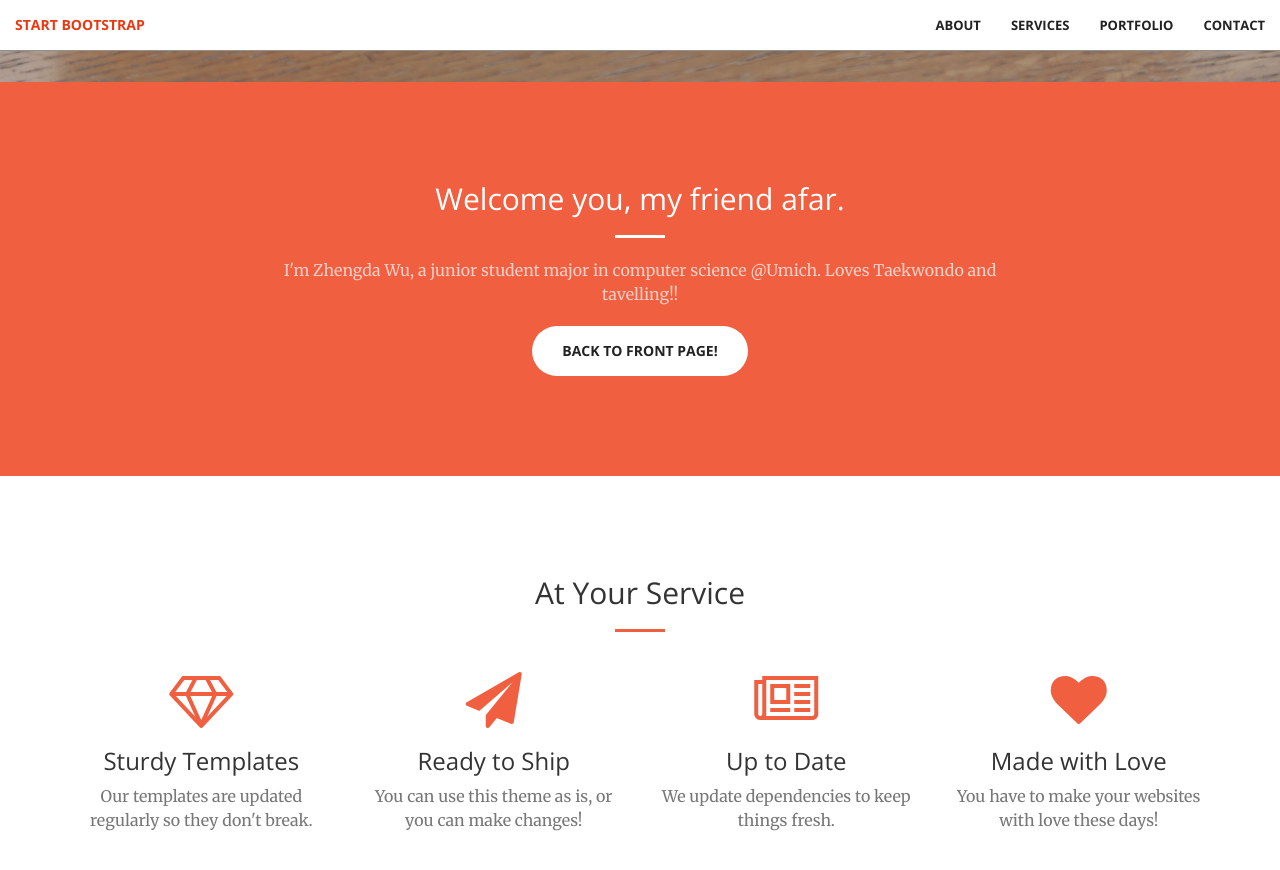
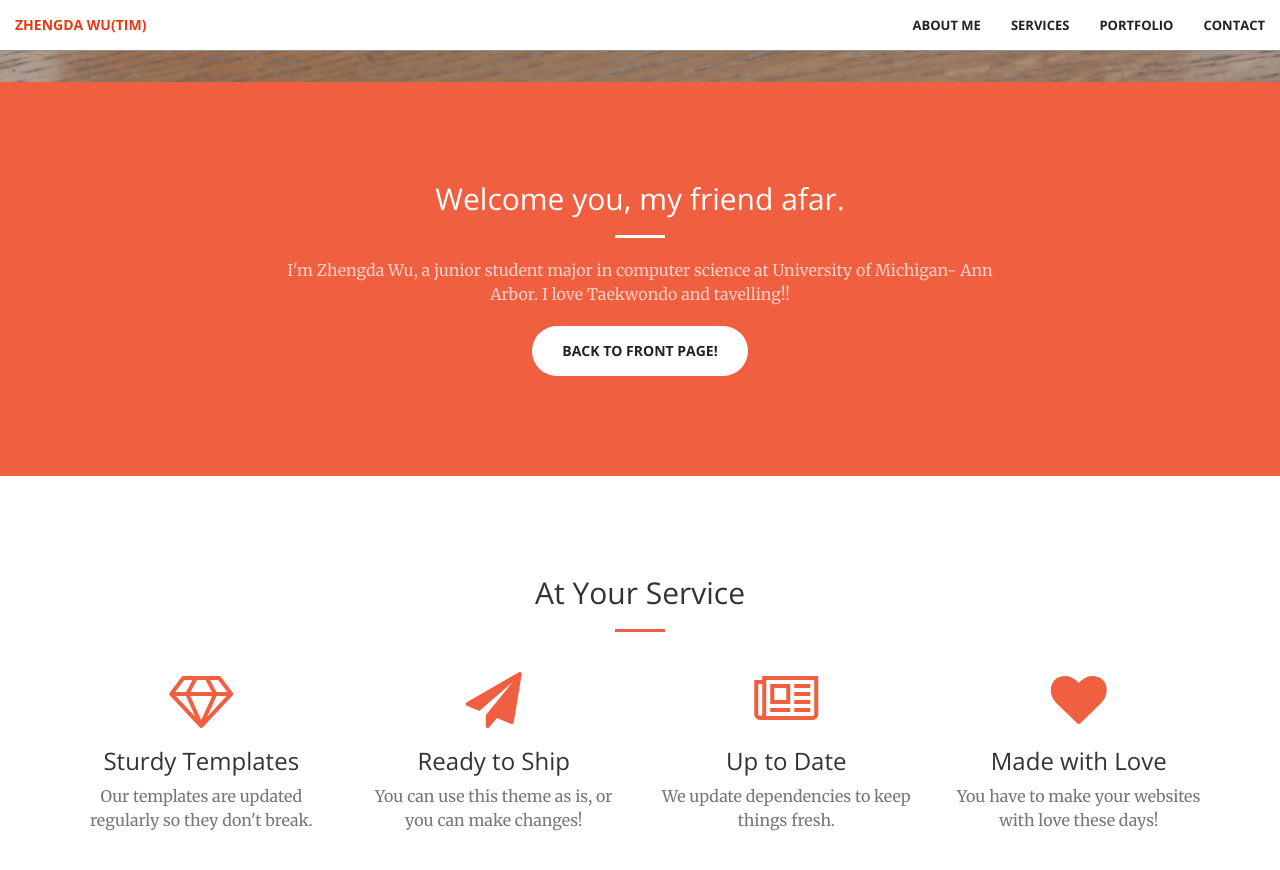
Before and after one commit to sjtuwzd/sjtuwzd.github.io, a Jekyll site: the page built from index.html, in a window 1280 px wide and 900 px high, scrolled down 818 px. Shown: the top 870 px of the window. Built offline with Jekyll 4.4.1, drawn with Linux system fonts in a browser that asks for light colours.

Commit message:
modify navigation board

```diff
--- a/_includes/call-to-action.html
+++ b/_includes/call-to-action.html
@@ -4,7 +4,7 @@
             <div class="col-lg-8 col-lg-offset-2 text-center">
                 <h2 class="section-heading">Welcome you, my friend afar.</h2>
                 <hr class="light">
-                <p class="text-faded">I'm Zhengda Wu, a junior student major in computer science @Umich. Loves Taekwondo and tavelling!!  </p>
+                <p class="text-faded">I'm Zhengda Wu, a junior student major in computer science at University of Michigan- Ann Arbor. I love Taekwondo and tavelling!!  </p>
                 <a href="#" class="btn btn-default btn-xl">Back to front page!</a>
             </div>
         </div>
--- a/_includes/nav.html
+++ b/_includes/nav.html
@@ -8,14 +8,14 @@
                 <span class="icon-bar"></span>
                 <span class="icon-bar"></span>
             </button>
-            <a class="navbar-brand page-scroll" href="#page-top">Start Bootstrap</a>
+            <a class="navbar-brand page-scroll" href="#page-top">Zhengda Wu(Tim)</a>
         </div>
 
         <!-- Collect the nav links, forms, and other content for toggling -->
         <div class="collapse navbar-collapse" id="bs-example-navbar-collapse-1">
             <ul class="nav navbar-nav navbar-right">
                 <li>
-                    <a class="page-scroll" href="#about">About</a>
+                    <a class="page-scroll" href="#about">About Me</a>
                 </li>
                 <li>
                     <a class="page-scroll" href="#services">Services</a>
```
